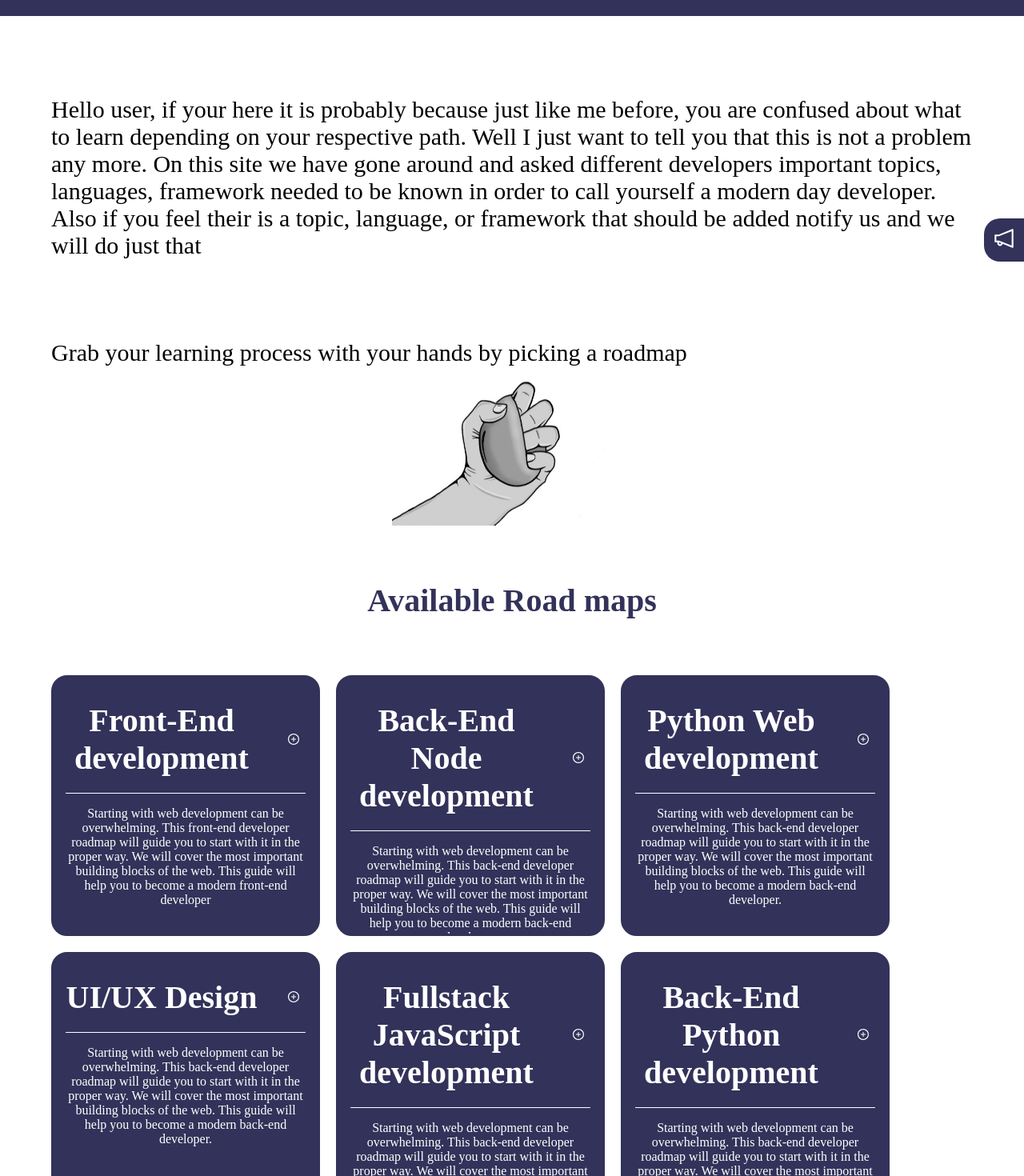
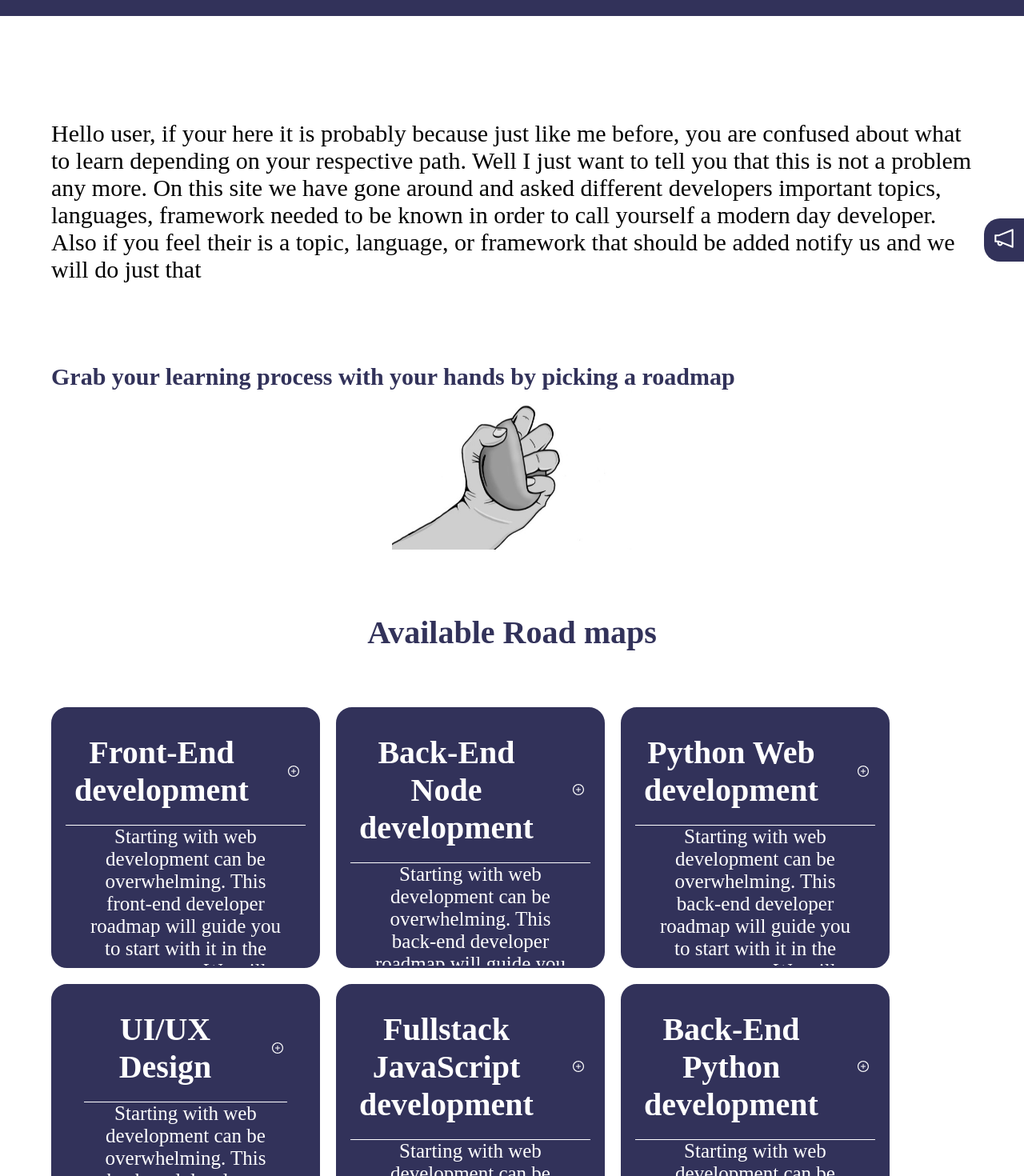
Before and after one commit to martinnkemakolam/DeveloperRoadMap, a React (Create React App) app: page / in a window 1280 px wide. Shown: the part 100-1570 px from the top of the page at 80% size. Built offline with nearby package versions, Linux system fonts and the light colour scheme.

Commit message:
Worked on the recentSwiper comp and fixed it's css

```diff
--- a/src/components/card.js
+++ b/src/components/card.js
@@ -10,8 +10,10 @@ function Card({isSmall, nameOfMap, imgSrc, id, selectTrack, details, rearrangeFu
         { isSmall ?
         <div className="card" draggable={true} onDragStart={()=>{start = id; console.log(start)} } onDragOver={()=>{hoverStop = id; console.log(hoverStop)}} onDragEnd={()=>{rearrangeFunc(start, hoverStop); console.log('dropped')}}>
         <img src={imgSrc}></img>
-        <span>{nameOfMap}</span>
-        <button onClick={()=> selectTrack(nameOfMap)}>See map</button>
+        <div className='holder'>
+          <p>{nameOfMap}</p>
+          <button onClick={()=> selectTrack(nameOfMap)}>See map</button>
+        </div>
       </div>
       :
       <div className="card large">
--- a/src/components/recentswiper.js
+++ b/src/components/recentswiper.js
@@ -1,4 +1,4 @@
-import {AiOutlineVerticalLeft} from 'react-icons/ai'
+import {MdDelete} from 'react-icons/md'
 import Card from './card'
 import Rest from './rest'
 
@@ -10,15 +10,18 @@ function RecentSwiper({userData, deleteFunc, selectTrack, rearrangeFunc}) {
     })
     return(
     <div className="recentSwiper">
-    <span>
+    <p>
       Hello user, if your here it is probably because just like me before, you are confused about what to learn depending on your respective path. Well I just want to tell you that this is not a problem any more. On this site we have gone around and asked different developers important topics, languages, framework needed to be known in order to call yourself a modern day developer. Also if you feel their is a topic, language, or framework that should be added notify us and we will do just that
-    </span>
-    <div className="swiper">
+    </p>
+    <div className="swiperH">
         {
         userData.length > 0?
         <>
+        <span>Your Track</span>
+        <div className='swiper'>
         {card}
-        <AiOutlineVerticalLeft className='button' onClick={deleteFunc}/>
+        <MdDelete className='button' onClick={deleteFunc}/>
+        </div>
         </>
         : <Rest type={'swipper'}/>}
     </div>
--- a/src/css.scss
+++ b/src/css.scss
@@ -53,7 +53,11 @@ header{
     height: fit-content;
     text-align: left;
     margin-top: 100px;
-    span{
+    position: relative;
+    div{
+        font-size: 30px;
+    }
+    p{
         font-size: 30px;
     }
     .rest{
@@ -67,46 +71,79 @@ header{
             align-self: center;
         }
     }
+    .swiperH{
+        margin: 100px 0 10px 0;
+        text-align: center;
+        color: $blackName;
+        span{
+        font-size: 30px;
+        font-weight: 900;
+        }
+    }
     .swiper{
-        position: relative;
+        display: flex;
         width: 100%;
-        display: flex;
-        gap: 10px;
-        margin-top: 100px;
+        height: 400px;
         overflow: auto;
+        margin-top: 20px;
+        align-items: center;
         .button{
             font-size: 30px;
             position: absolute;
             right: 0;
             top: 50%;
             transform: translate(0 ,-50%);
-            border: 1px solid black;
+            border: 1px solid red;
             border-radius: 50%;
             padding: 10px;
+            color: red;
         }
+    }
+    .swiper::-webkit-scrollbar{
+        height: 10px;
+        background-color: $blackName;
+        border-radius: 5px;
+    }
+    .swiper::-webkit-scrollbar-button{
+        display: none;
+    }
+    .swiper::-webkit-scrollbar-thumb{
+        background-color: $color;
+        width: 20px;
+        border-radius: 5px;
     }
 }
 .card{
+    white-space: wrap;
     width: 250px;
     height: 300px;
     padding: 25px 0;
     border-radius: 20px;
     text-align: center;
     color: white;
-    overflow: hidden;
     background-color: $blackName;
+    display: inline-flex;
+    flex-direction: column;
+    align-items: center;
+    justify-content: space-between;
+    margin-left: 20px;
     img{
         width: 100%;
     }
+    .holder{
+        display: grid;
+        width: 100%;
+        white-space: wrap;
+    }
     p{
+        width: 250px;
         height: 100%;
-    }
-    span{
-        margin-top: 10px
+        font-size: 25px;
+        margin: 0;
     }
     button{
         cursor: pointer;
-        margin-top: 10px;
+        margin: 10px auto;
         padding: 10px 15px;
         border: none;
         background-color: white;
@@ -145,6 +182,8 @@ header{
     background-color: $blackName;
     border-radius: 20px;
     transition: all 500ms ease;
+    margin: 0;
+    overflow: hidden;
     .cardTitle{
         display: grid;
         grid-template-columns: 80% 30%;
```
